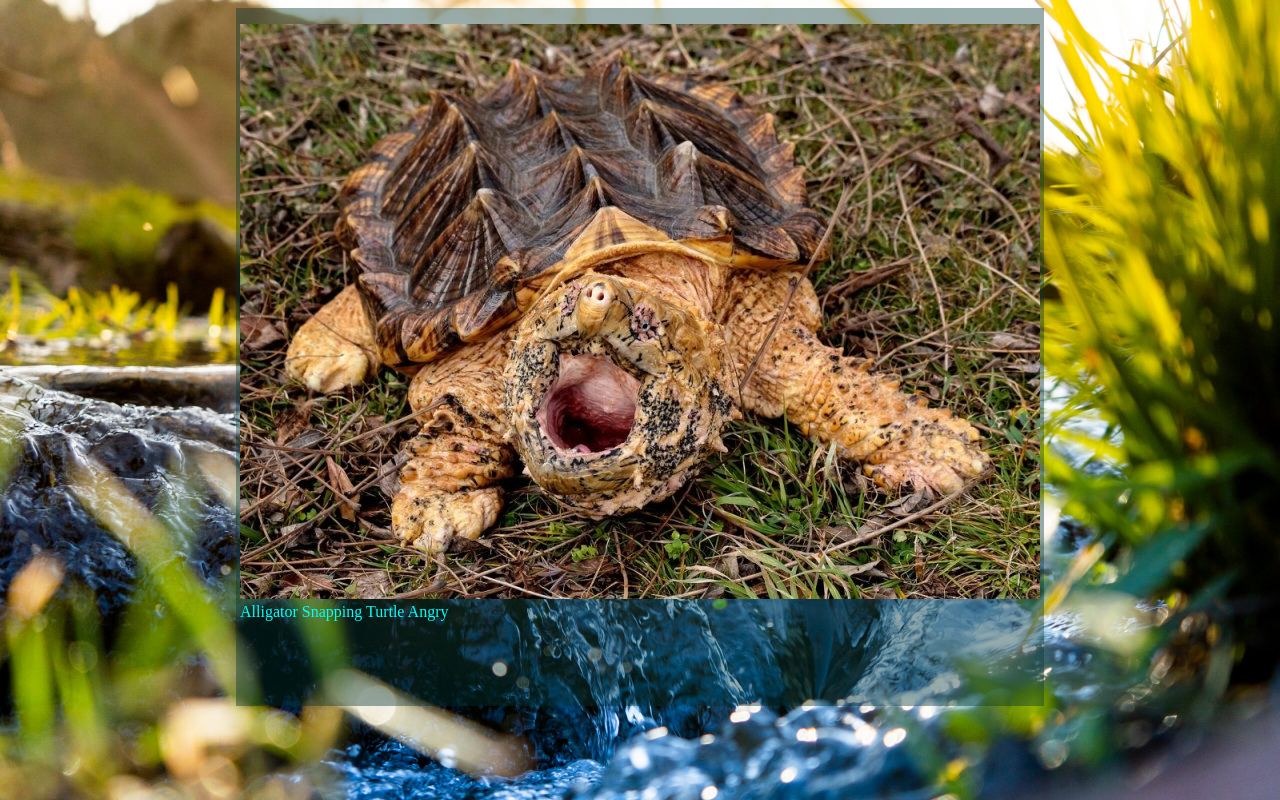
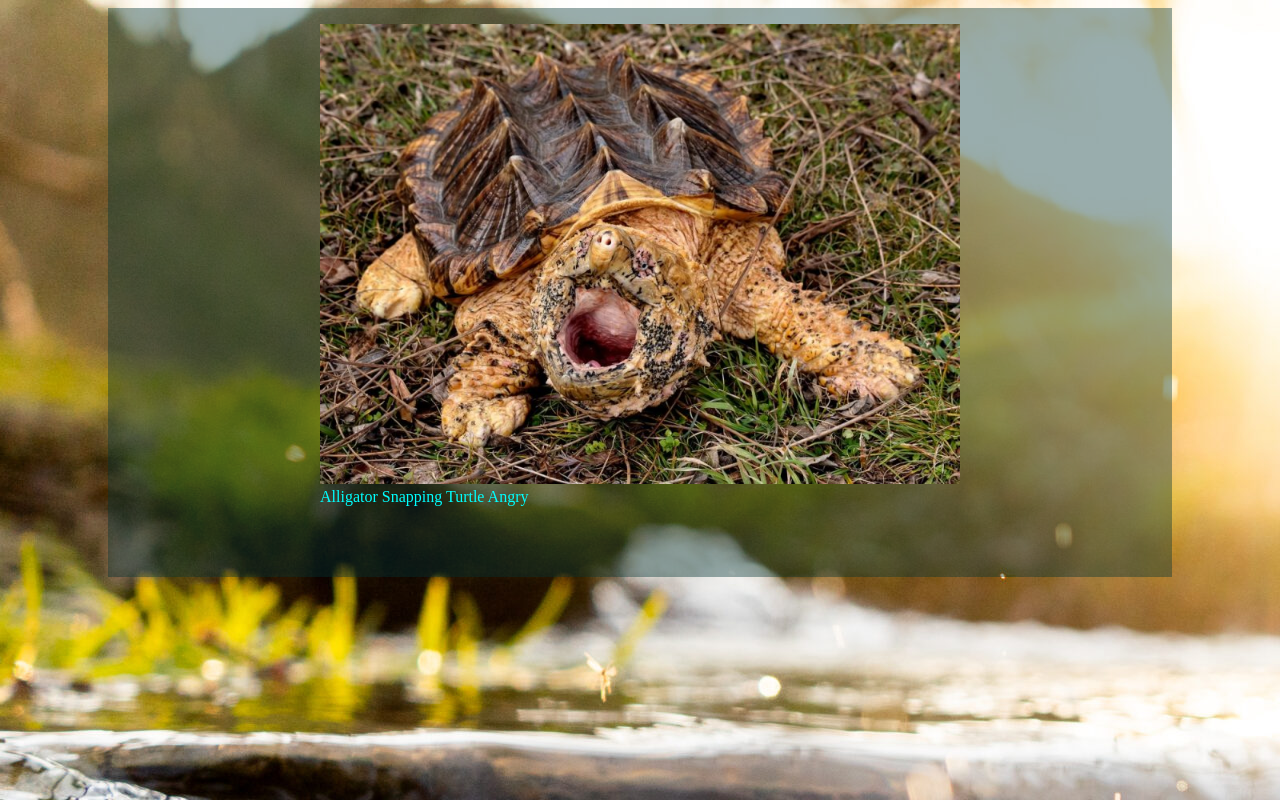
Before and after one commit to creepergamer007/test-sites, a PHP site: page /CSS-Scrollen-Opdracht-6/index.html in a window 1280 px wide. Run offline with PHP 8.4, Linux system fonts and the light colour scheme.

Commit message:
Update stylesheet.css

```diff
--- a/CSS-Scrollen-Opdracht-6/css/stylesheet.css
+++ b/CSS-Scrollen-Opdracht-6/css/stylesheet.css
@@ -12,7 +12,6 @@
 
 body{
     background-image: url(../img/background.jpg);
-    background-size: 100%;
 }
 
 section#gallery{
@@ -20,8 +19,8 @@ section#gallery{
     display: flex;
     flex-direction: row;
     justify-items: center;
-    gap: 100px;
-    width: 60vw;
+    gap: 30vw;
+    width: 80vw;
     margin: 0 auto;
     overflow: auto;
     scroll-snap-type: x mandatory;
@@ -32,6 +31,11 @@ section#gallery{
 
 section#gallery figure{
     scroll-snap-align: center;
+    width: 50vw;
+}
+
+section#gallery figure img{
+    width: 50vw;
 }
 
 section#gallery figure figcaption{
@@ -41,3 +45,15 @@ section#gallery figure figcaption{
 section#gallery div.spacing{
     width: 50px;
 }
+
+@media (max-width: 600px) {
+    section#gallery{
+        width: 95vw;
+    }
+    section#gallery figure{
+        width: 90vw;
+    }
+    section#gallery figure img{
+        width: 90vw;
+    }
+}
```
